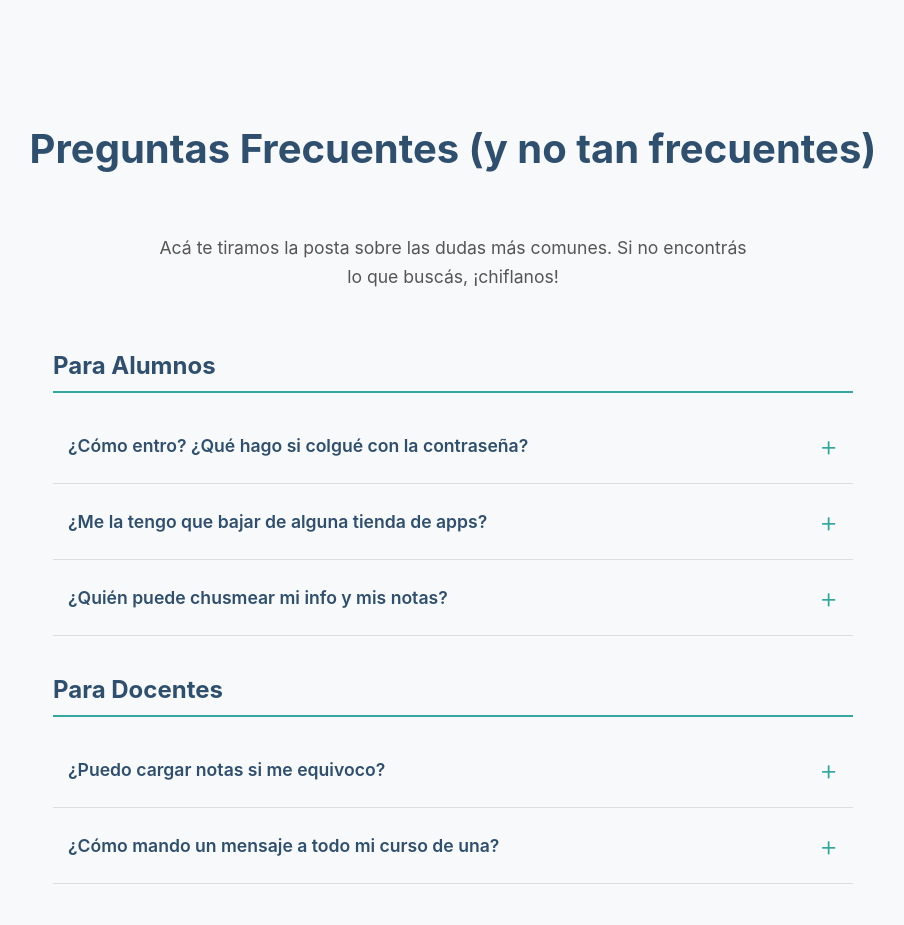
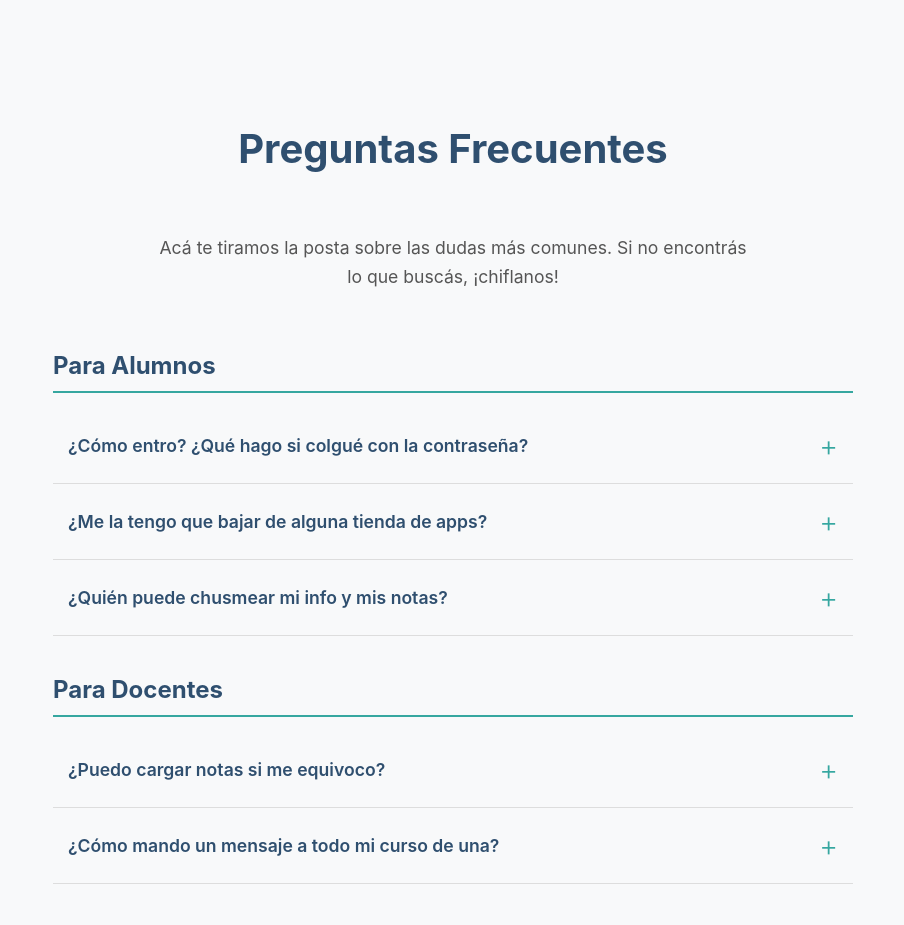
Before and after one commit to carscx/escuelaviva-landing, a plain HTML site: page index.html in a window 1280 px wide. Shown: the part 3120-4045 px from the top of the page, without its empty margins (187-1091 px from the left). Drawn offline with Linux system fonts and the light colour scheme.

Commit message:
Cambio en preguntas frecuentes

```diff
--- a/index.html
+++ b/index.html
@@ -275,7 +275,7 @@
 
     <section class="faq" id="faq">
       <div class="container">
-        <h2>Preguntas Frecuentes (y no tan frecuentes)</h2>
+        <h2>Preguntas Frecuentes</h2>
         <p class="faq-intro">Acá te tiramos la posta sobre las dudas más comunes. Si no encontrás lo que buscás,
           ¡chiflanos!</p>
         <div class="accordion">
```
